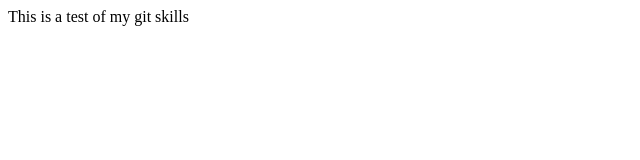
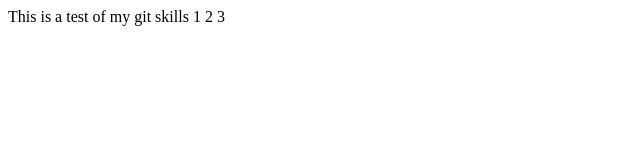
Before and after one commit to Maz-gh/myowngit, a plain HTML site: page index.html in a window 1280 px wide. Shown: the full height of the page, 0-640 px from the left. Drawn offline with Linux system fonts and the light colour scheme.

Commit message:
Changes to be committed:

```diff
--- a/index.html
+++ b/index.html
@@ -6,7 +6,7 @@ Test!
 </head>
 
 <body>
-This is a test of my git skills
+This is a test of my git skills 1 2 3
 </body>
 
 </html>
```
Also changed, not shown: log.txt (added), 1 other file.
